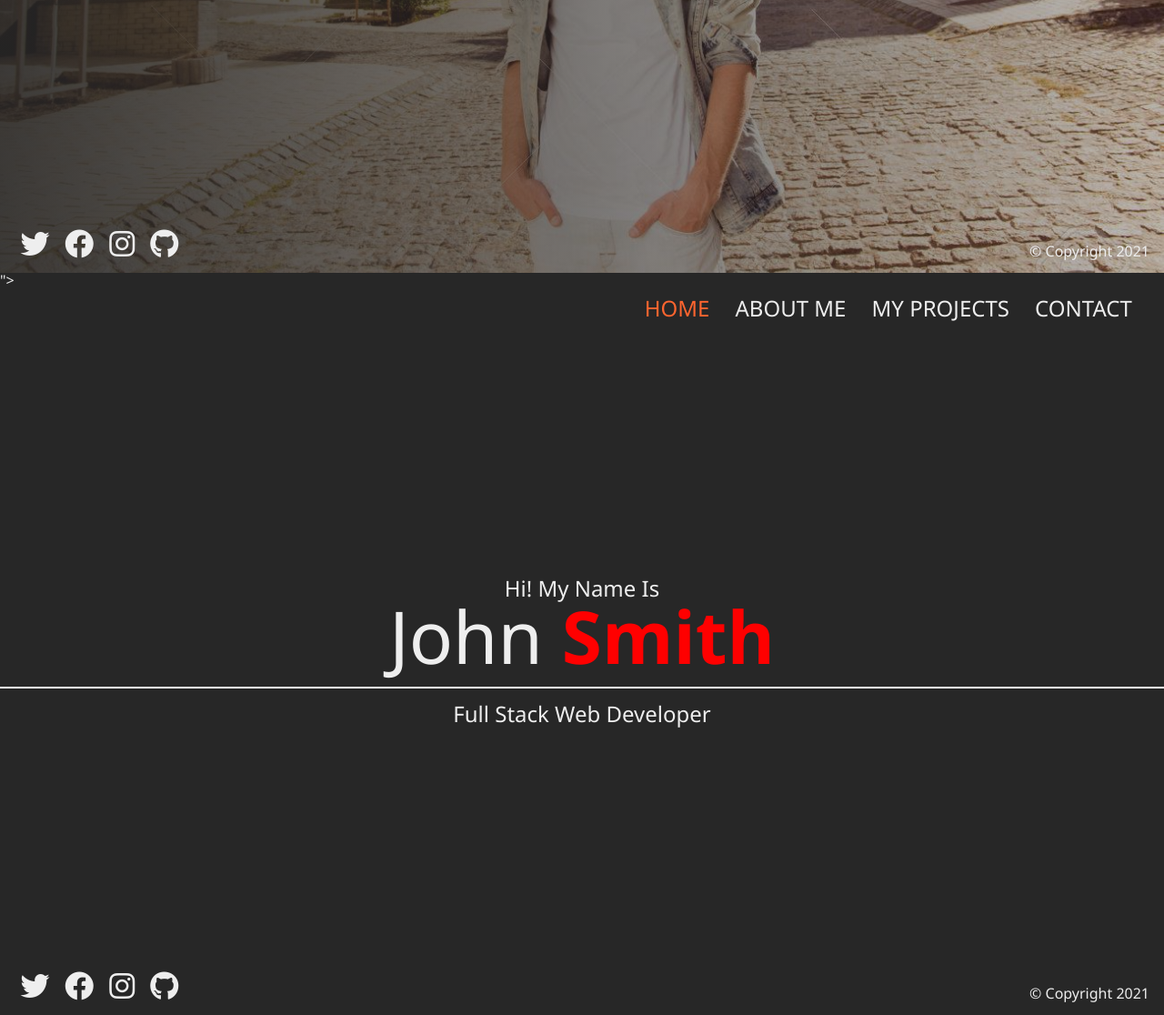
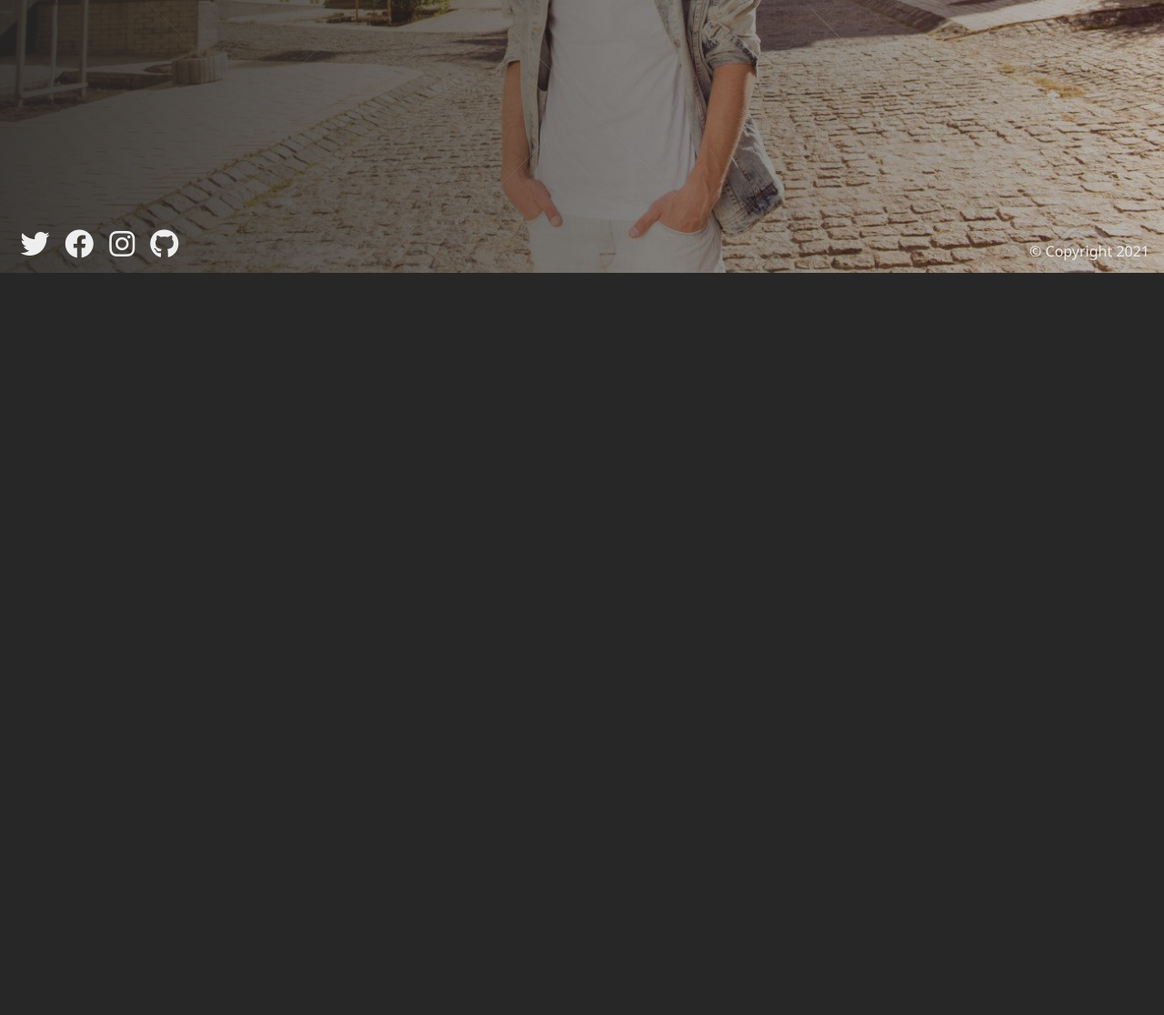
Before and after one commit to TuncayArican/SASS_project, a plain HTML site: page index.html in a window 1280 px wide. Shown: the part 500-1616 px from the top of the page at 91% size. After the commit the page ends 800 px from the top, so only its background shows below. Drawn offline with Linux system fonts and the light colour scheme.

Commit message:
Home page has been updated

```diff
--- a/index.html
+++ b/index.html
@@ -66,52 +66,3 @@
     </div>
   </body>
 </html>
-">
-      <!-- HOME NAV -->
-      <nav class="nav">
-        <ul class="nav__list">
-          <li class="nav__item">
-            <a href="index.html" class="nav__link nav__link--active">Home</a>
-          </li>
-          <li class="nav__item">
-            <a href="about.html" class="nav__link">About Me</a>
-          </li>
-          <li class="nav__item">
-            <a href="projects.html" class="nav__link">My Projects</a>
-          </li>
-          <li class="nav__item">
-            <a href="contact.html" class="nav__link">Contact</a>
-          </li>
-        </ul>
-      </nav>
-
-      <!-- HOME MAIN -->
-      <main class="home">
-        <h2>Hi! My Name Is</h2>
-        <h1 class="home__name">
-          John <span class="home__name--last">Smith</span>
-        </h1>
-        <h2>Full Stack Web Developer</h2>
-      </main>
-
-      <!-- HOME FOOTER -->
-      <footer class="horizontal">
-        <div class="social-icons">
-          <a href="#">
-            <i class="fab fa-twitter fa-2x"></i>
-          </a>
-          <a href="#">
-            <i class="fab fa-facebook fa-2x"></i>
-          </a>
-          <a href="#">
-            <i class="fab fa-instagram fa-2x"></i>
-          </a>
-          <a href="#">
-            <i class="fab fa-github fa-2x"></i>
-          </a>
-        </div>
-        <div class="copyright">&copy; Copyright 2021</div>
-      </footer>
-    </div>
-  </body>
-</html>
```
